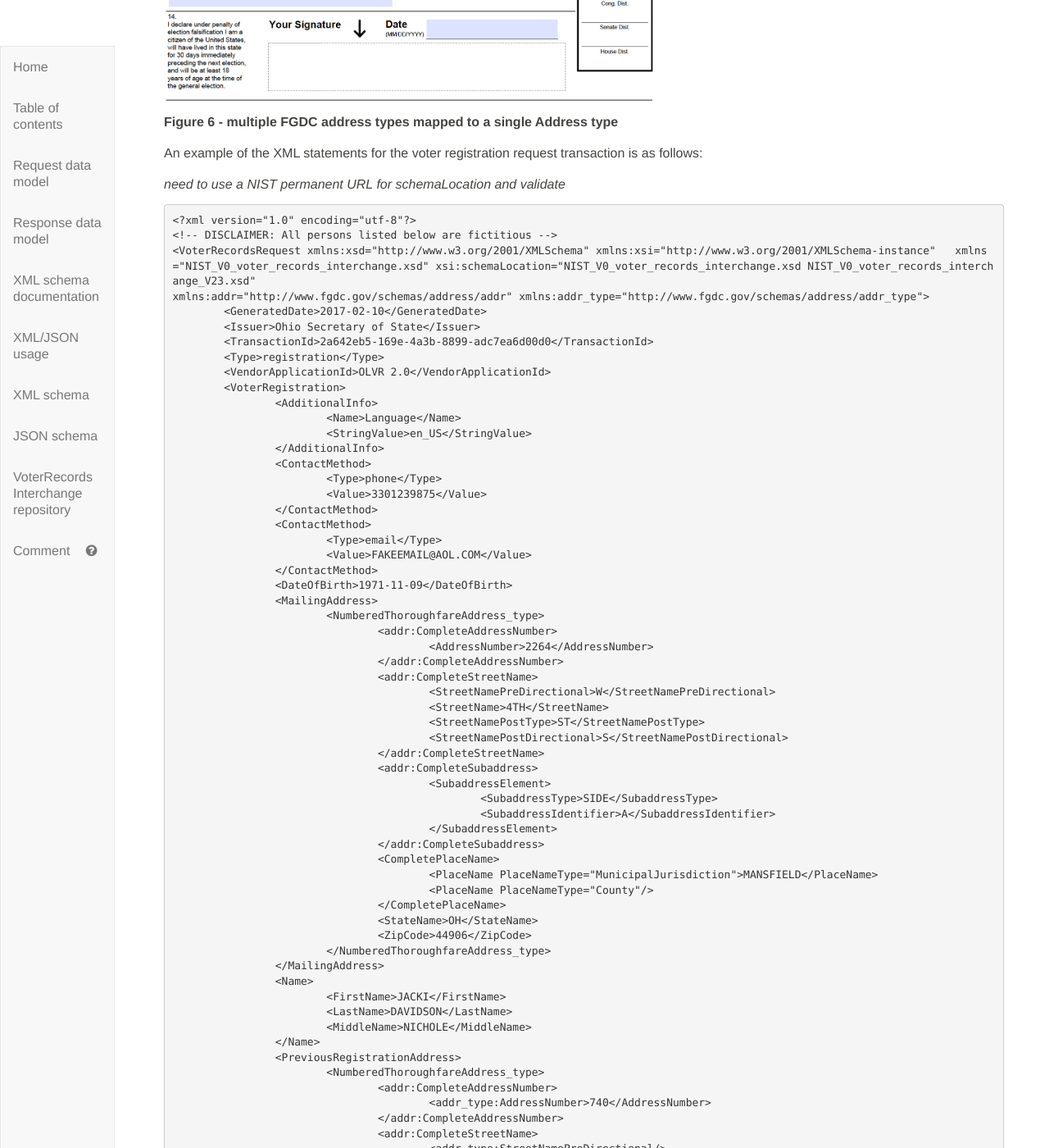
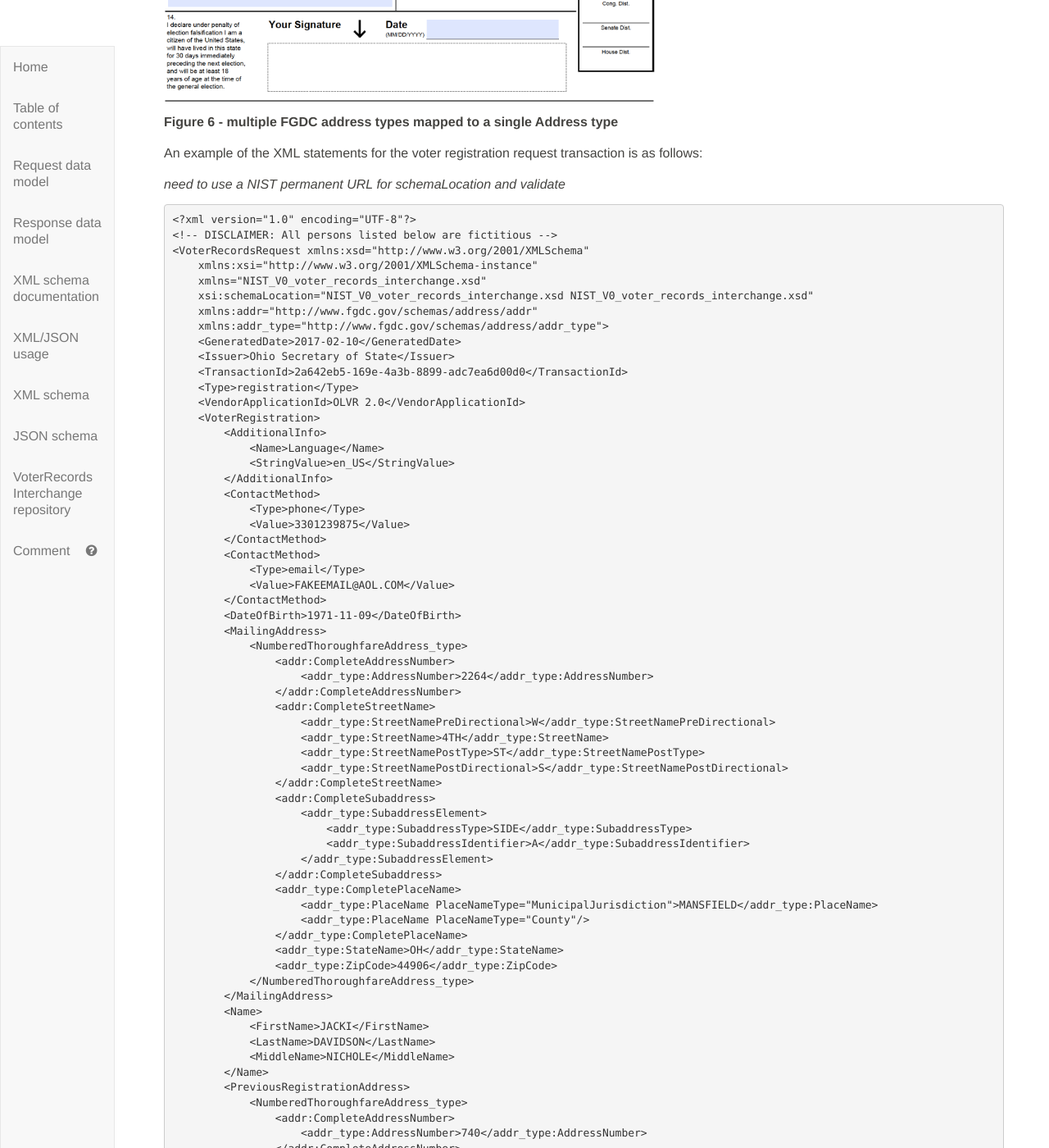
Before and after one commit to usnistgov/VoterRecordsInterchange, a Jekyll site: the page built from index.md, in a window 1280 px wide and 1400 px high, scrolled down 53198 px. Shown: the whole window at 82% size. Built offline with Jekyll 4.4.1, drawn with Linux system fonts in a browser that asks for light colours; our own code applies the rules of GitHub Pages for plain Markdown files; some of the changed text lies outside the part shown.

Commit message:
new version

```diff
--- a/index.md
+++ b/index.md
@@ -1964,139 +1964,143 @@ An example of the XML statements for the voter registration request transaction
 
 *need to use a NIST permanent URL for schemaLocation and validate*
 
-    <?xml version="1.0" encoding="utf-8"?>
+    <?xml version="1.0" encoding="UTF-8"?>
     <!-- DISCLAIMER: All persons listed below are fictitious -->
-    <VoterRecordsRequest xmlns:xsd="http://www.w3.org/2001/XMLSchema" xmlns:xsi="http://www.w3.org/2001/XMLSchema-instance"   xmlns="NIST_V0_voter_records_interchange.xsd" xsi:schemaLocation="NIST_V0_voter_records_interchange.xsd NIST_V0_voter_records_interchange_V23.xsd"
-    xmlns:addr="http://www.fgdc.gov/schemas/address/addr" xmlns:addr_type="http://www.fgdc.gov/schemas/address/addr_type">
-    	<GeneratedDate>2017-02-10</GeneratedDate>
-    	<Issuer>Ohio Secretary of State</Issuer>
-    	<TransactionId>2a642eb5-169e-4a3b-8899-adc7ea6d00d0</TransactionId>
-    	<Type>registration</Type>
-    	<VendorApplicationId>OLVR 2.0</VendorApplicationId>
-    	<VoterRegistration>
-    		<AdditionalInfo>
-    			<Name>Language</Name>
-    			<StringValue>en_US</StringValue>
-    		</AdditionalInfo>
-    		<ContactMethod>
-    			<Type>phone</Type>
-    			<Value>3301239875</Value>
-    		</ContactMethod>
-    		<ContactMethod>
-    			<Type>email</Type>
-    			<Value>FAKEEMAIL@AOL.COM</Value>
-    		</ContactMethod>
-    		<DateOfBirth>1971-11-09</DateOfBirth>
-    		<MailingAddress>
-    			<NumberedThoroughfareAddress_type>
-    				<addr:CompleteAddressNumber>
-    					<AddressNumber>2264</AddressNumber>
-    				</addr:CompleteAddressNumber>
-    				<addr:CompleteStreetName>
-    					<StreetNamePreDirectional>W</StreetNamePreDirectional>
-    					<StreetName>4TH</StreetName>
-    					<StreetNamePostType>ST</StreetNamePostType>
-    					<StreetNamePostDirectional>S</StreetNamePostDirectional>
-    				</addr:CompleteStreetName>
-    				<addr:CompleteSubaddress>
-    					<SubaddressElement>
-    						<SubaddressType>SIDE</SubaddressType>
-    						<SubaddressIdentifier>A</SubaddressIdentifier>
-    					</SubaddressElement>
-    				</addr:CompleteSubaddress>
-    				<CompletePlaceName>
-    					<PlaceName PlaceNameType="MunicipalJurisdiction">MANSFIELD</PlaceName>
-    					<PlaceName PlaceNameType="County"/>
-    				</CompletePlaceName>
-    				<StateName>OH</StateName>
-    				<ZipCode>44906</ZipCode>
-    			</NumberedThoroughfareAddress_type>
-    		</MailingAddress>
-    		<Name>
-    			<FirstName>JACKI</FirstName>
-    			<LastName>DAVIDSON</LastName>
-    			<MiddleName>NICHOLE</MiddleName>
-    		</Name>
-    		<PreviousRegistrationAddress>
-    			<NumberedThoroughfareAddress_type>
-    				<addr:CompleteAddressNumber>
-    					<addr_type:AddressNumber>740</AddressNumber>
-    				</addr:CompleteAddressNumber>
-    				<addr:CompleteStreetName>
-    					<addr_type:StreetNamePreDirectional/>
-    					<addr_type:StreetName>POLARIS</StreetName>
-    					<addr_type:StreetNamePostType>PKWY</StreetNamePostType>
-    					<addr_type:StreetNamePostDirectional/>
-    				</addr:CompleteStreetName>
-    				<addr:CompleteSubaddress>
-    					<addr_type:SubaddressElement>
-    						<SubaddressType>STE</SubaddressType>
-    						<SubaddressIdentifier>1</SubaddressIdentifier>
-    					</SubaddressElement>
-    				</addr:CompleteSubaddress>
-    				<addr_type:CompletePlaceName>
-    					<PlaceName PlaceNameType="MunicipalJurisdiction">LEWIS CENTER</PlaceName>
-    					<PlaceName PlaceNameType="County"/>
-    				</addr_type:CompletePlaceName>
-    				<addr_type:StateName>OH</StateName>
-    				<addr_type:ZipCode>43035</ZipCode>
-    			</NumberedThoroughfareAddress_type>
-    		</PreviousRegistrationAddress>
-    		<RegistrationAddress>
-    			<NumberedThoroughfareAddress_type>
-    				<addr:CompleteAddressNumber>
-    					<addr_type:AddressNumber>6850</AddressNumber>
-    				</addr:CompleteAddressNumber>
-    				<addr:CompleteStreetName>
-    					<addr_type:StreetNamePreDirectional>W</StreetNamePreDirectional>
-    					<addr_type:StreetName>FRANK</StreetName>
-    					<addr_type:StreetNamePostType>AVE</StreetNamePostType>
-    					<addr_type:StreetNamePostDirectional>NW</StreetNamePostDirectional>
-    				</addr:CompleteStreetName>
-    				<addr:CompleteSubaddress>
-    					<addr_type:SubaddressElement>
-    						<SubaddressType>STE</SubaddressType>
-    						<SubaddressIdentifier>1</SubaddressIdentifier>
-    					</SubaddressElement>
-    				</addr:CompleteSubaddress>
-    				<addr_type:CompletePlaceName>
-    					<PlaceName PlaceNameType="MunicipalJurisdiction">NORTH CANTON</PlaceName>
-    					<PlaceName PlaceNameType="County">STARK </PlaceName>
-    				</CompletePlaceName>
-    				<addr_type:StateName>OH</StateName>
-    				<addr_type:ZipCode>44720</ZipCode>
-    			</NumberedThoroughfareAddress_type>
-    		</RegistrationAddress>
-        <RegistrationForm>nvra</RegistrationForm>
-    		<RegistrationMethod>voter-via-mail</RegistrationMethod>
-    		<VoterClassification>
-    			<Assertion>yes</Assertion>
-    			<Type>eighteen-on-election-day</Type>
-    		</VoterClassification>
-    		<VoterClassification>
-    			<Assertion>yes</Assertion>
-    			<Type>united-states-citizen</Type>
-    		</VoterClassification>
-    		<VoterClassification>
-    			<Assertion>yes</Assertion>
-    			<OtherType>ohio-resident</OtherType>
-    			<Type>other</Type>
-    		</VoterClassification>
-    		<VoterClassification>
-    			<Assertion>yes</Assertion>
-    			<OtherType>bmv-authorization</OtherType>
-    			<Type>other</Type>
-    		</VoterClassification>
-    		<VoterId>
-    			<AttestNoSuchId>false</AttestNoSuchId>
-    			<StringValue>AB879456</StringValue>
-    			<Type>drivers-license</Type>
-    		</VoterId>
-    		<VoterId>
-    			<AttestNoSuchId>true</AttestNoSuchId>
-    			<Type>ssn4</Type>
-    		</VoterId>
-    	</VoterRegistration>
+    <VoterRecordsRequest xmlns:xsd="http://www.w3.org/2001/XMLSchema"
+        xmlns:xsi="http://www.w3.org/2001/XMLSchema-instance"
+        xmlns="NIST_V0_voter_records_interchange.xsd"
+        xsi:schemaLocation="NIST_V0_voter_records_interchange.xsd NIST_V0_voter_records_interchange.xsd"
+        xmlns:addr="http://www.fgdc.gov/schemas/address/addr"
+        xmlns:addr_type="http://www.fgdc.gov/schemas/address/addr_type">
+        <GeneratedDate>2017-02-10</GeneratedDate>
+        <Issuer>Ohio Secretary of State</Issuer>
+        <TransactionId>2a642eb5-169e-4a3b-8899-adc7ea6d00d0</TransactionId>
+        <Type>registration</Type>
+        <VendorApplicationId>OLVR 2.0</VendorApplicationId>
+        <VoterRegistration>
+            <AdditionalInfo>
+                <Name>Language</Name>
+                <StringValue>en_US</StringValue>
+            </AdditionalInfo>
+            <ContactMethod>
+                <Type>phone</Type>
+                <Value>3301239875</Value>
+            </ContactMethod>
+            <ContactMethod>
+                <Type>email</Type>
+                <Value>FAKEEMAIL@AOL.COM</Value>
+            </ContactMethod>
+            <DateOfBirth>1971-11-09</DateOfBirth>
+            <MailingAddress>
+                <NumberedThoroughfareAddress_type>
+                    <addr:CompleteAddressNumber>
+                        <addr_type:AddressNumber>2264</addr_type:AddressNumber>
+                    </addr:CompleteAddressNumber>
+                    <addr:CompleteStreetName>
+                        <addr_type:StreetNamePreDirectional>W</addr_type:StreetNamePreDirectional>
+                        <addr_type:StreetName>4TH</addr_type:StreetName>
+                        <addr_type:StreetNamePostType>ST</addr_type:StreetNamePostType>
+                        <addr_type:StreetNamePostDirectional>S</addr_type:StreetNamePostDirectional>
+                    </addr:CompleteStreetName>
+                    <addr:CompleteSubaddress>
+                        <addr_type:SubaddressElement>
+                            <addr_type:SubaddressType>SIDE</addr_type:SubaddressType>
+                            <addr_type:SubaddressIdentifier>A</addr_type:SubaddressIdentifier>
+                        </addr_type:SubaddressElement>
+                    </addr:CompleteSubaddress>
+                    <addr_type:CompletePlaceName>
+                        <addr_type:PlaceName PlaceNameType="MunicipalJurisdiction">MANSFIELD</addr_type:PlaceName>
+                        <addr_type:PlaceName PlaceNameType="County"/>
+                    </addr_type:CompletePlaceName>
+                    <addr_type:StateName>OH</addr_type:StateName>
+                    <addr_type:ZipCode>44906</addr_type:ZipCode>
+                </NumberedThoroughfareAddress_type>
+            </MailingAddress>
+            <Name>
+                <FirstName>JACKI</FirstName>
+                <LastName>DAVIDSON</LastName>
+                <MiddleName>NICHOLE</MiddleName>
+            </Name>
+            <PreviousRegistrationAddress>
+                <NumberedThoroughfareAddress_type>
+                    <addr:CompleteAddressNumber>
+                        <addr_type:AddressNumber>740</addr_type:AddressNumber>
+                    </addr:CompleteAddressNumber>
+                    <addr:CompleteStreetName>
+                        <addr_type:StreetNamePreDirectional/>
+                        <addr_type:StreetName>POLARIS</addr_type:StreetName>
+                        <addr_type:StreetNamePostType>PKWY</addr_type:StreetNamePostType>
+                        <addr_type:StreetNamePostDirectional/>
+                    </addr:CompleteStreetName>
+                    <addr:CompleteSubaddress>
+                        <addr_type:SubaddressElement>
+                            <addr_type:SubaddressType>STE</addr_type:SubaddressType>
+                            <addr_type:SubaddressIdentifier>1</addr_type:SubaddressIdentifier>
+                        </addr_type:SubaddressElement>
+                    </addr:CompleteSubaddress>
+                    <addr_type:CompletePlaceName>
+                        <addr_type:PlaceName PlaceNameType="MunicipalJurisdiction">LEWIS CENTER</addr_type:PlaceName>
+                        <addr_type:PlaceName PlaceNameType="County">MONTGOMERY</addr_type:PlaceName>
+                    </addr_type:CompletePlaceName>
+                    <addr_type:StateName>OH</addr_type:StateName>
+                    <addr_type:ZipCode>43035</addr_type:ZipCode>
+                </NumberedThoroughfareAddress_type>
+            </PreviousRegistrationAddress>
+            <RegistrationAddress>
+                <NumberedThoroughfareAddress_type>
+                    <addr:CompleteAddressNumber>
+                        <addr_type:AddressNumber>6850</addr_type:AddressNumber>
+                    </addr:CompleteAddressNumber>
+                    <addr:CompleteStreetName>
+                        <addr_type:StreetNamePreDirectional>W</addr_type:StreetNamePreDirectional>
+                        <addr_type:StreetName>FRANK</addr_type:StreetName>
+                        <addr_type:StreetNamePostType>AVE</addr_type:StreetNamePostType>
+                        <addr_type:StreetNamePostDirectional>NW</addr_type:StreetNamePostDirectional>
+                    </addr:CompleteStreetName>
+                    <addr:CompleteSubaddress>
+                        <addr_type:SubaddressElement>
+                            <addr_type:SubaddressType>STE</addr_type:SubaddressType>
+                            <addr_type:SubaddressIdentifier>1</addr_type:SubaddressIdentifier>
+                        </addr_type:SubaddressElement>
+                    </addr:CompleteSubaddress>
+                    <addr_type:CompletePlaceName>
+                        <addr_type:PlaceName PlaceNameType="MunicipalJurisdiction">NORTH CANTON</addr_type:PlaceName>
+                        <addr_type:PlaceName PlaceNameType="County">STARK </addr_type:PlaceName>
+                    </addr_type:CompletePlaceName>
+                    <addr_type:StateName>OH</addr_type:StateName>
+                    <addr_type:ZipCode>44720</addr_type:ZipCode>
+                </NumberedThoroughfareAddress_type>
+            </RegistrationAddress>
+            <RegistrationForm>nvra</RegistrationForm>
+            <RegistrationMethod>voter-via-mail</RegistrationMethod>
+            <VoterClassification>
+                <Assertion>yes</Assertion>
+                <Type>eighteen-on-election-day</Type>
+            </VoterClassification>
+            <VoterClassification>
+                <Assertion>yes</Assertion>
+                <Type>united-states-citizen</Type>
+            </VoterClassification>
+            <VoterClassification>
+                <Assertion>yes</Assertion>
+                <OtherType>ohio-resident</OtherType>
+                <Type>other</Type>
+            </VoterClassification>
+            <VoterClassification>
+                <Assertion>yes</Assertion>
+                <OtherType>bmv-authorization</OtherType>
+                <Type>other</Type>
+            </VoterClassification>
+            <VoterId>
+                <AttestNoSuchId>false</AttestNoSuchId>
+                <StringValue>AB879456</StringValue>
+                <Type>drivers-license</Type>
+            </VoterId>
+            <VoterId>
+                <AttestNoSuchId>true</AttestNoSuchId>
+                <Type>ssn4</Type>
+            </VoterId>
+        </VoterRegistration>
     </VoterRecordsRequest>
 
 <br>
```
Also changed, not shown: Figures/NVRA-import-xml.png.
